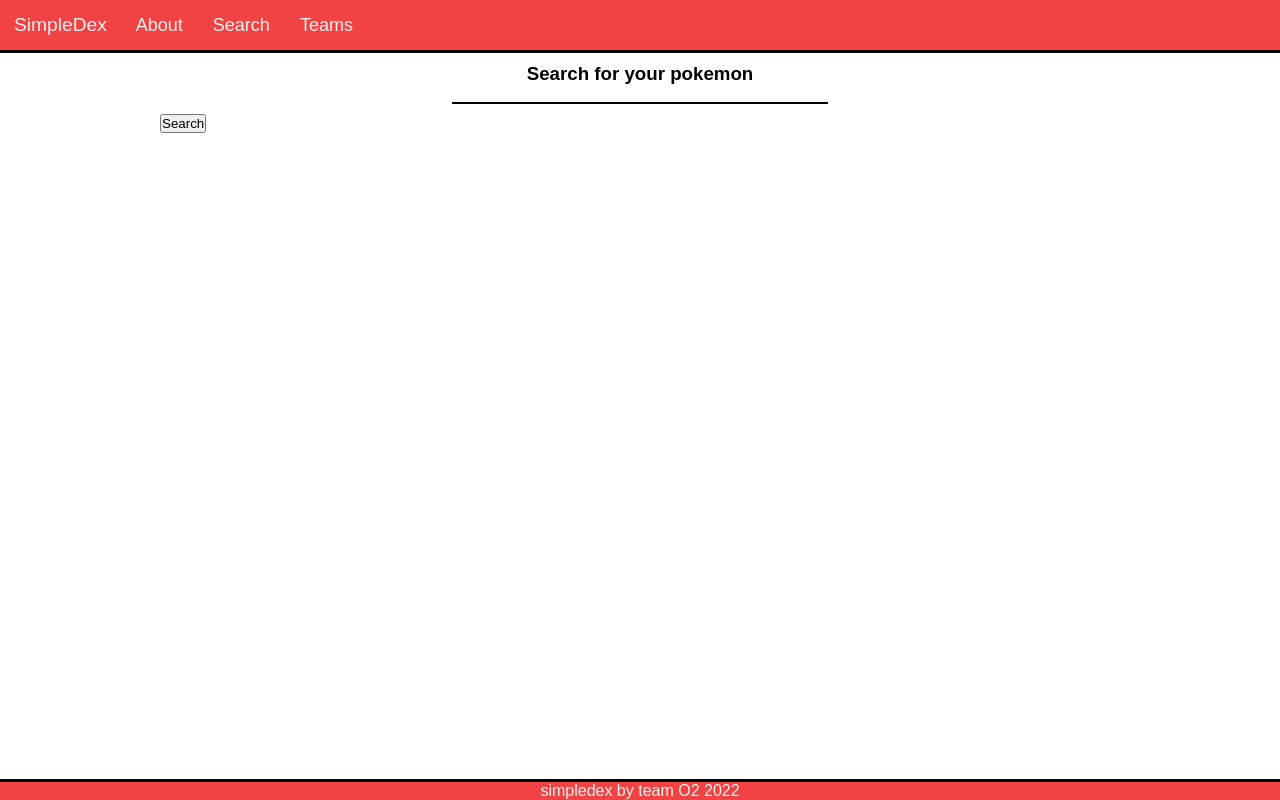
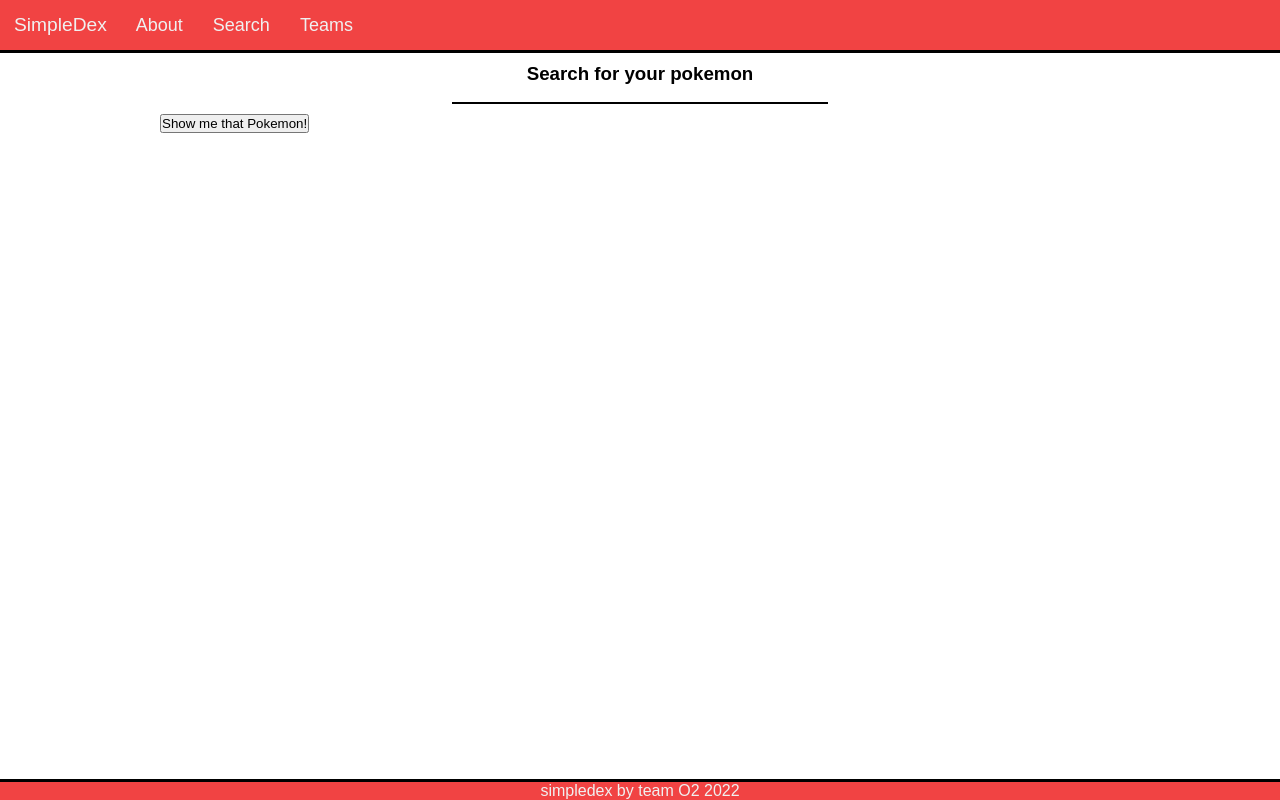
Before and after one commit to s-Kone/SimpleDex, a Next.js app in the folder client/simpledex/: page /search in a window 1280 px wide. Built offline with nearby package versions, Linux system fonts and the light colour scheme; sample sign-in values are in the browser's storage.

Commit message:
rename some buttons

```diff
--- a/client/simpledex/components/search/pokemon_display.jsx
+++ b/client/simpledex/components/search/pokemon_display.jsx
@@ -27,7 +27,7 @@ export function PokemonDisplay() {
     return (
         <div >
             <AutoComplete data={pokemon_lookups} name={setName} />
-            <button onClick={handleClick}>Search</button>
+            <button onClick={handleClick}>Show me that Pokemon!</button>
             {loading ? <div className={styles.container}>
                 <Sprite pokemon={pokemon} />
                 <p>{pokemon.name}</p>
--- a/client/simpledex/components/teambuilder/pokemonCard.jsx
+++ b/client/simpledex/components/teambuilder/pokemonCard.jsx
@@ -52,7 +52,7 @@ export const PokemonCard = ({ data, onChange, index }) => {
 
     return (
         <div>
-            <button onClick={handleSubmitName} className={styles.button}>Submit</button>
+            <button onClick={handleSubmitName} className={styles.button}>Save Pokemon</button>
             <AutoComplete data={pokemon_lookups} name={setName} />
             <input type="text" name="gender" placeholder="gender" value={data.gender} onChange={e => onChange(e, index)} />
             <input type="text" name="ability" placeholder="ability" value={data.ability} onChange={e => onChange(e, index)} />
--- a/client/simpledex/components/teambuilder/team_items.jsx
+++ b/client/simpledex/components/teambuilder/team_items.jsx
@@ -70,7 +70,7 @@ export const TeamItems = () => {
                 <div key={i}><PokemonCard data={item} onChange={handleInputChange} index={i} />
                     <button onClick={handleRemoveClick} className={styles.button}>Delete</button></div>
             ))}
-            <button onClick={addPokemon} className={styles.button}>Add a pokemon</button>
+            <button onClick={addPokemon} className={styles.button}>Add another Pokemon</button>
             <button onClick={saveTeam} className={styles.button}>Save Team</button>
             <ToastContainer position={"top-center"} />
         </div>
```
